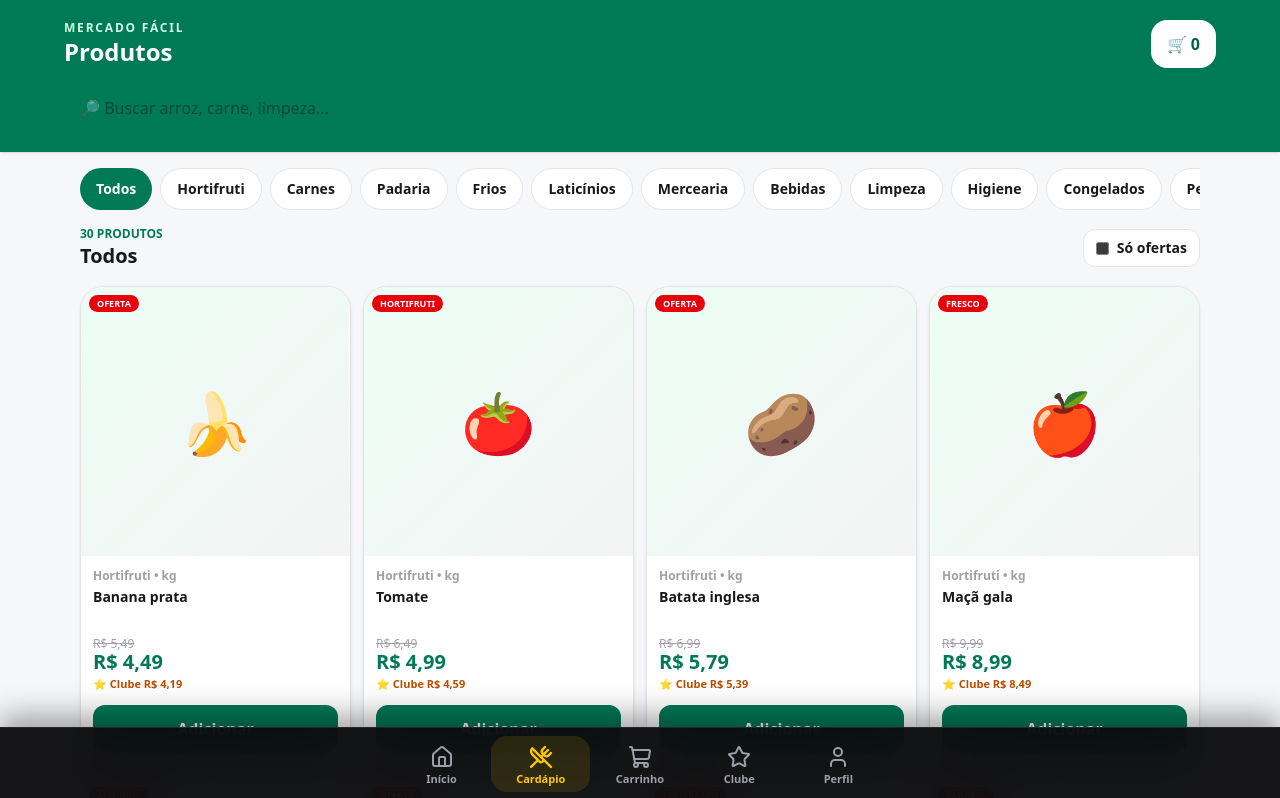
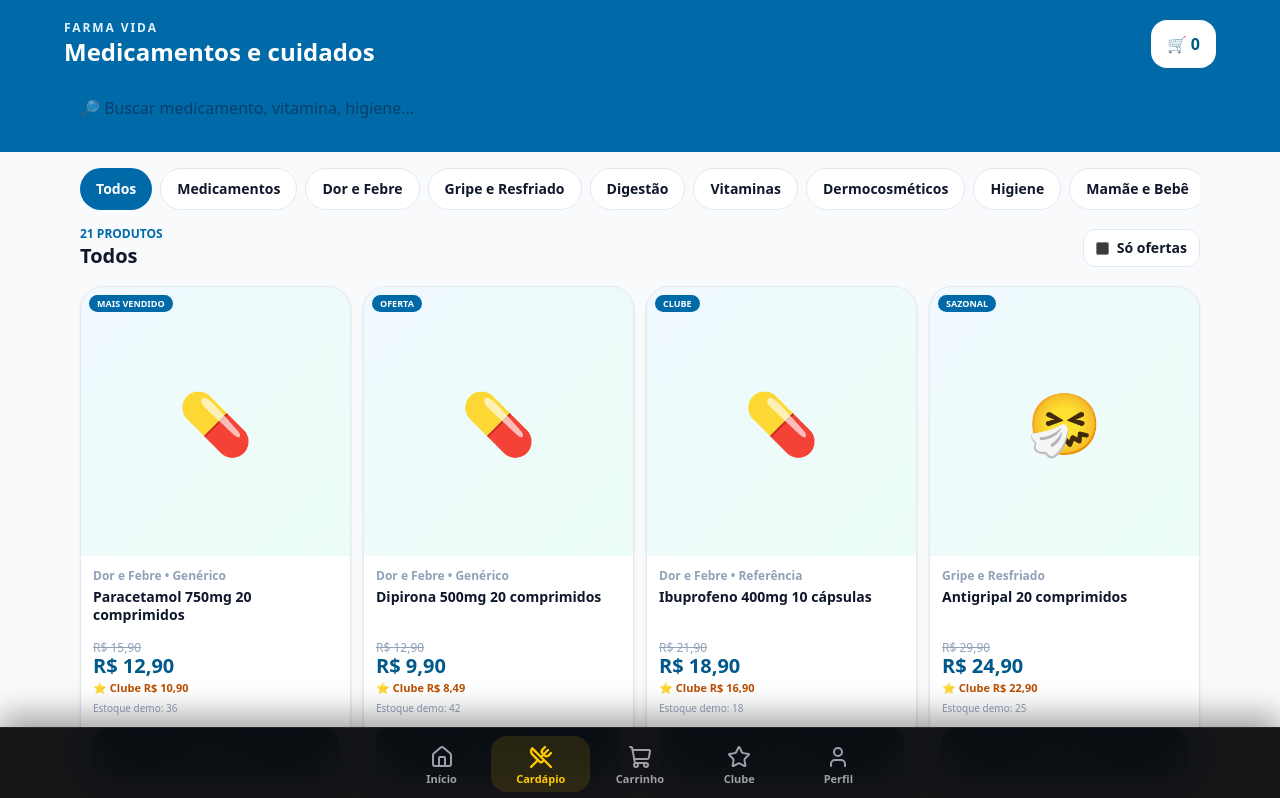
Before and after one commit to UniversalKnowledgeEcosystem/popular-app, a Next.js app: page /cardapio in a window 1280 px wide. Shown: the top 798 px of the page. Built offline with nearby package versions, Linux system fonts and the light colour scheme.

Commit message:
Transform catalog into pharmacy shopping experience

```diff
--- a/app/cardapio/page.tsx
+++ b/app/cardapio/page.tsx
@@ -1,64 +1,22 @@
 "use client";
 
 import Link from "next/link";
-import { useMemo, useState } from "react";
-import { useCart } from "../context/CartContext";
-
-const categorias = ["Todos","Hortifruti","Carnes","Padaria","Frios","Laticínios","Mercearia","Bebidas","Limpeza","Higiene","Congelados","Pet","Bebê"];
-
-const produtos = [
- {id:2001,nome:"Banana prata",categoria:"Hortifruti",unidade:"kg",preco:4.49,normal:5.49,clube:4.19,emoji:"🍌",tag:"OFERTA"},
- {id:2002,nome:"Tomate",categoria:"Hortifruti",unidade:"kg",preco:4.99,normal:6.49,clube:4.59,emoji:"🍅",tag:"HORTIFRUTI"},
- {id:2003,nome:"Batata inglesa",categoria:"Hortifruti",unidade:"kg",preco:5.79,normal:6.99,clube:5.39,emoji:"🥔",tag:"OFERTA"},
- {id:2004,nome:"Maçã gala",categoria:"Hortifruti",unidade:"kg",preco:8.99,normal:9.99,clube:8.49,emoji:"🍎",tag:"FRESCO"},
- {id:2101,nome:"Patinho bovino",categoria:"Carnes",unidade:"kg",preco:39.90,normal:44.90,clube:37.90,emoji:"🥩",tag:"AÇOUGUE"},
- {id:2102,nome:"Peito de frango",categoria:"Carnes",unidade:"kg",preco:17.90,normal:20.90,clube:16.90,emoji:"🍗",tag:"OFERTA"},
- {id:2103,nome:"Linguiça toscana",categoria:"Carnes",unidade:"kg",preco:18.99,normal:21.99,clube:17.99,emoji:"🌭",tag:"CHURRASCO"},
- {id:2201,nome:"Pão francês",categoria:"Padaria",unidade:"kg",preco:14.90,normal:15.90,clube:14.50,emoji:"🥖",tag:"PADARIA"},
- {id:2202,nome:"Pão de forma 500g",categoria:"Padaria",unidade:"un",preco:8.49,normal:9.49,clube:7.99,emoji:"🍞",tag:"OFERTA"},
- {id:2301,nome:"Presunto fatiado",categoria:"Frios",unidade:"200g",preco:8.90,normal:10.49,clube:8.49,emoji:"🥓",tag:"FRIOS"},
- {id:2302,nome:"Queijo muçarela",categoria:"Frios",unidade:"200g",preco:12.90,normal:14.90,clube:11.90,emoji:"🧀",tag:"CLUBE"},
- {id:2401,nome:"Leite integral 1L",categoria:"Laticínios",unidade:"un",preco:4.79,normal:5.29,clube:4.49,emoji:"🥛",tag:"MAIS VENDIDO"},
- {id:2402,nome:"Iogurte natural 170g",categoria:"Laticínios",unidade:"un",preco:3.49,normal:3.99,clube:3.29,emoji:"🥣",tag:"CLUBE"},
- {id:2501,nome:"Arroz tipo 1 5kg",categoria:"Mercearia",unidade:"pct",preco:27.90,normal:31.90,clube:25.90,emoji:"🍚",tag:"OFERTA"},
- {id:2502,nome:"Feijão carioca 1kg",categoria:"Mercearia",unidade:"pct",preco:7.49,normal:8.99,clube:6.99,emoji:"🫘",tag:"CLUBE"},
- {id:2503,nome:"Café torrado 500g",categoria:"Mercearia",unidade:"pct",preco:19.90,normal:22.90,clube:18.49,emoji:"☕",tag:"OFERTA"},
- {id:2504,nome:"Óleo de soja 900ml",categoria:"Mercearia",unidade:"un",preco:7.99,normal:8.99,clube:7.49,emoji:"🫗",tag:"MERCEARIA"},
- {id:2505,nome:"Açúcar cristal 5kg",categoria:"Mercearia",unidade:"pct",preco:17.90,normal:19.90,clube:16.99,emoji:"🧂",tag:"ECONOMIA"},
- {id:2601,nome:"Refrigerante cola 2L",categoria:"Bebidas",unidade:"un",preco:8.99,normal:10.49,clube:8.49,emoji:"🥤",tag:"BEBIDAS"},
- {id:2602,nome:"Água mineral 1,5L",categoria:"Bebidas",unidade:"un",preco:2.99,normal:3.49,clube:2.79,emoji:"💧",tag:"CLUBE"},
- {id:2603,nome:"Suco de uva 1L",categoria:"Bebidas",unidade:"un",preco:12.90,normal:14.90,clube:11.90,emoji:"🧃",tag:"OFERTA"},
- {id:2701,nome:"Detergente 500ml",categoria:"Limpeza",unidade:"un",preco:2.79,normal:3.29,clube:2.49,emoji:"🧴",tag:"LIMPEZA"},
- {id:2702,nome:"Sabão em pó 1,6kg",categoria:"Limpeza",unidade:"un",preco:18.90,normal:21.90,clube:17.49,emoji:"🧼",tag:"OFERTA"},
- {id:2703,nome:"Papel toalha 2 rolos",categoria:"Limpeza",unidade:"pct",preco:6.99,normal:7.99,clube:6.49,emoji:"🧻",tag:"CASA"},
- {id:2801,nome:"Sabonete 85g",categoria:"Higiene",unidade:"un",preco:2.49,normal:2.99,clube:2.29,emoji:"🧼",tag:"HIGIENE"},
- {id:2802,nome:"Papel higiênico 12 rolos",categoria:"Higiene",unidade:"pct",preco:17.90,normal:19.90,clube:16.90,emoji:"🧻",tag:"OFERTA"},
- {id:2901,nome:"Pizza congelada 460g",categoria:"Congelados",unidade:"un",preco:16.90,normal:18.90,clube:15.90,emoji:"🍕",tag:"CONGELADOS"},
- {id:2902,nome:"Batata congelada 2kg",categoria:"Congelados",unidade:"pct",preco:26.90,normal:29.90,clube:24.90,emoji:"🍟",tag:"ECONOMIA"},
- {id:3001,nome:"Ração cães 10kg",categoria:"Pet",unidade:"pct",preco:89.90,normal:99.90,clube:84.90,emoji:"🐶",tag:"PET"},
- {id:3101,nome:"Fralda descartável M 40un",categoria:"Bebê",unidade:"pct",preco:49.90,normal:54.90,clube:46.90,emoji:"👶",tag:"BEBÊ"},
-];
+import {useMemo,useState} from "react";
+import {useCart} from "../context/CartContext";
+import {categoriasFarmacia,produtosFarmacia} from "../../data/farmacia";
 
 const brl=(v:number)=>v.toLocaleString("pt-BR",{style:"currency",currency:"BRL"});
 
-export default function Catalogo(){
+export default function CatalogoFarmacia(){
  const {adicionar,quantidadeTotal,total}=useCart();
- const [busca,setBusca]=useState("");
- const [categoria,setCategoria]=useState("Todos");
- const [somenteOfertas,setSomenteOfertas]=useState(false);
- const [toast,setToast]=useState("");
+ const [busca,setBusca]=useState("");const[categoria,setCategoria]=useState("Todos");const[somenteOfertas,setSomenteOfertas]=useState(false);const[toast,setToast]=useState("");
  const q=busca.trim().toLowerCase();
- const lista=useMemo(()=>produtos.filter(p=>(categoria==="Todos"||p.categoria===categoria)&&(!q||p.nome.toLowerCase().includes(q)||p.categoria.toLowerCase().includes(q))&&(!somenteOfertas||p.normal>p.preco)),[categoria,q,somenteOfertas]);
- function add(p:(typeof produtos)[number]){adicionar({id:p.id,nome:`${p.nome} • ${p.unidade}`,preco:p.preco});setToast(`✓ ${p.nome} adicionado`);setTimeout(()=>setToast(""),1300)}
- return <main className="min-h-screen bg-[#f6f7f9] text-zinc-900 pb-36">
-   <header className="bg-emerald-700 text-white px-4 py-5 shadow-sm"><div className="max-w-6xl mx-auto"><div className="flex items-center justify-between gap-3"><div><p className="text-xs font-black uppercase tracking-[.15em] text-emerald-100">Mercado Fácil</p><h1 className="text-2xl font-black">Produtos</h1></div><Link href="/carrinho" className="bg-white text-emerald-800 rounded-2xl px-4 py-3 font-black">🛒 {quantidadeTotal}</Link></div><input value={busca} onChange={e=>setBusca(e.target.value)} placeholder="🔎 Buscar arroz, carne, limpeza..." className="w-full mt-4 rounded-2xl px-4 py-3 text-base text-zinc-900 outline-none"/></div></header>
-   <div className="max-w-6xl mx-auto px-4">
-    <div className="flex gap-2 overflow-x-auto py-4 [scrollbar-width:none] [&::-webkit-scrollbar]:hidden">{categorias.map(c=><button key={c} onClick={()=>setCategoria(c)} className={`whitespace-nowrap px-4 py-2.5 rounded-full text-sm font-black ${categoria===c?"bg-emerald-700 text-white":"bg-white border border-zinc-200"}`}>{c}</button>)}</div>
-    <div className="flex items-center justify-between gap-3 mb-4"><div><p className="text-xs font-black text-emerald-700 uppercase">{lista.length} produtos</p><h2 className="text-xl font-black">{categoria}</h2></div><label className="flex items-center gap-2 bg-white border border-zinc-200 rounded-xl px-3 py-2 text-sm font-bold"><input type="checkbox" checked={somenteOfertas} onChange={e=>setSomenteOfertas(e.target.checked)}/> Só ofertas</label></div>
-    <div className="grid grid-cols-2 md:grid-cols-3 lg:grid-cols-4 gap-3">{lista.map(p=><article key={p.id} className="bg-white border border-zinc-200 rounded-3xl overflow-hidden shadow-sm"><div className="aspect-square bg-gradient-to-br from-emerald-50 to-zinc-100 flex items-center justify-center text-6xl relative"><span>{p.emoji}</span><span className="absolute top-2 left-2 bg-red-600 text-white text-[9px] font-black px-2 py-1 rounded-full">{p.tag}</span></div><div className="p-3"><p className="text-xs font-bold text-zinc-400">{p.categoria} • {p.unidade}</p><h3 className="font-black text-sm mt-1 min-h-[40px] leading-tight">{p.nome}</h3><p className="text-xs line-through text-zinc-400 mt-2">{brl(p.normal)}</p><p className="text-xl font-black text-emerald-700 leading-none">{brl(p.preco)}</p><p className="text-[11px] font-black text-amber-700 mt-1">⭐ Clube {brl(p.clube)}</p><button onClick={()=>add(p)} className="w-full bg-emerald-700 text-white rounded-xl py-3 mt-3 font-black">Adicionar</button></div></article>)}</div>
-    {!lista.length&&<div className="bg-white border border-zinc-200 rounded-3xl p-8 text-center mt-4"><div className="text-4xl">🔎</div><h3 className="font-black mt-2">Nenhum produto encontrado</h3><p className="text-sm text-zinc-500 mt-1">Tente outra busca ou categoria.</p></div>}
-   </div>
-   {quantidadeTotal>0&&<Link href="/carrinho" className="fixed bottom-4 left-4 right-4 max-w-xl mx-auto bg-zinc-950 text-white rounded-2xl p-4 flex items-center justify-between shadow-2xl z-50"><div><b>{quantidadeTotal} {quantidadeTotal===1?"item":"itens"}</b><p className="text-xs text-zinc-400">Ir para o carrinho</p></div><b className="text-emerald-300">{brl(total)} →</b></Link>}
-   {toast&&<div className="fixed top-4 left-1/2 -translate-x-1/2 z-[80] bg-zinc-950 text-white px-4 py-3 rounded-xl shadow-xl text-sm font-bold">{toast}</div>}
+ const lista=useMemo(()=>produtosFarmacia.filter(p=>(categoria==="Todos"||p.categoria===categoria)&&(!q||`${p.nome} ${p.categoria} ${p.marca||""}`.toLowerCase().includes(q))&&(!somenteOfertas||p.normal>p.preco)),[categoria,q,somenteOfertas]);
+ function add(p:(typeof produtosFarmacia)[number]){if(p.receita)return;adicionar({id:p.id,nome:p.nome,preco:p.preco});setToast(`✓ ${p.nome} adicionado`);setTimeout(()=>setToast(""),1300)}
+ return <main className="min-h-screen bg-slate-50 text-slate-900 pb-36"><header className="bg-sky-700 text-white px-4 py-5"><div className="max-w-6xl mx-auto"><div className="flex items-center justify-between"><div><p className="text-xs font-black uppercase tracking-[.16em] text-sky-100">Farma Vida</p><h1 className="text-2xl font-black">Medicamentos e cuidados</h1></div><Link href="/carrinho" className="bg-white text-sky-800 rounded-2xl px-4 py-3 font-black">🛒 {quantidadeTotal}</Link></div><input value={busca} onChange={e=>setBusca(e.target.value)} placeholder="🔎 Buscar medicamento, vitamina, higiene..." className="w-full mt-4 rounded-2xl px-4 py-3 text-slate-900 outline-none"/></div></header>
+ <div className="max-w-6xl mx-auto px-4"><div className="flex gap-2 overflow-x-auto py-4 [scrollbar-width:none] [&::-webkit-scrollbar]:hidden">{categoriasFarmacia.map(c=><button key={c} onClick={()=>setCategoria(c)} className={`whitespace-nowrap px-4 py-2.5 rounded-full text-sm font-black ${categoria===c?"bg-sky-700 text-white":"bg-white border border-slate-200"}`}>{c}</button>)}</div><div className="flex items-center justify-between mb-4"><div><p className="text-xs font-black text-sky-700 uppercase">{lista.length} produtos</p><h2 className="text-xl font-black">{categoria}</h2></div><label className="flex items-center gap-2 bg-white border border-slate-200 rounded-xl px-3 py-2 text-sm font-bold"><input type="checkbox" checked={somenteOfertas} onChange={e=>setSomenteOfertas(e.target.checked)}/> Só ofertas</label></div>
+ <div className="grid grid-cols-2 md:grid-cols-3 lg:grid-cols-4 gap-3">{lista.map(p=><article key={p.id} className="bg-white border border-slate-200 rounded-3xl overflow-hidden shadow-sm"><div className="aspect-square bg-gradient-to-br from-sky-50 to-emerald-50 flex items-center justify-center text-6xl relative"><span>{p.emoji}</span><span className={`absolute top-2 left-2 text-white text-[9px] font-black px-2 py-1 rounded-full ${p.receita?"bg-rose-600":"bg-sky-700"}`}>{p.tag}</span></div><div className="p-3"><p className="text-xs font-bold text-slate-400">{p.categoria}{p.marca?` • ${p.marca}`:""}</p><h3 className="font-black text-sm mt-1 min-h-[44px] leading-tight">{p.nome}</h3><p className="text-xs line-through text-slate-400 mt-2">{brl(p.normal)}</p><p className="text-xl font-black text-sky-800 leading-none">{brl(p.preco)}</p><p className="text-[11px] font-black text-amber-700 mt-1">⭐ Clube {brl(p.clube)}</p><p className="text-[10px] text-slate-400 mt-1">Estoque demo: {p.estoque}</p>{p.receita?<Link href="/receitas" className="block text-center w-full bg-rose-600 text-white rounded-xl py-3 mt-3 font-black text-sm">Enviar receita</Link>:<button onClick={()=>add(p)} className="w-full bg-sky-700 text-white rounded-xl py-3 mt-3 font-black">Adicionar</button>}{p.controlado&&<p className="text-[10px] text-rose-600 font-bold mt-2">Dispensação somente após validação farmacêutica e conforme legislação aplicável.</p>}</div></article>)}</div>
+ {!lista.length&&<div className="bg-white border border-slate-200 rounded-3xl p-8 text-center mt-4"><div className="text-4xl">🔎</div><h3 className="font-black mt-2">Nada encontrado</h3><p className="text-sm text-slate-500 mt-1">Tente outro nome ou categoria.</p></div>}</div>
+ {quantidadeTotal>0&&<Link href="/carrinho" className="fixed bottom-4 left-4 right-4 max-w-xl mx-auto bg-slate-950 text-white rounded-2xl p-4 flex items-center justify-between shadow-2xl z-50"><div><b>{quantidadeTotal} {quantidadeTotal===1?"item":"itens"}</b><p className="text-xs text-slate-400">Ir para a sacola</p></div><b className="text-cyan-300">{brl(total)} →</b></Link>}{toast&&<div className="fixed top-4 left-1/2 -translate-x-1/2 z-[80] bg-slate-950 text-white px-4 py-3 rounded-xl shadow-xl text-sm font-bold">{toast}</div>}
  </main>
 }
```
